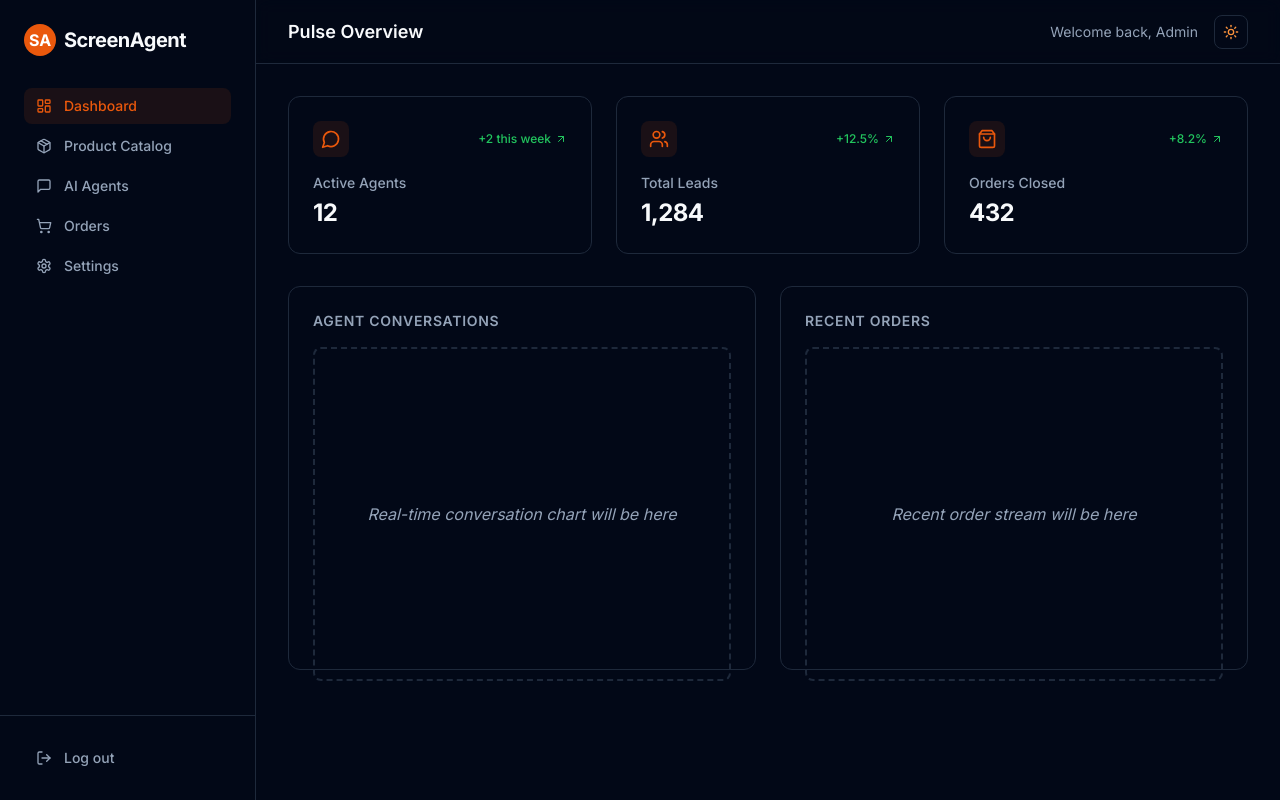
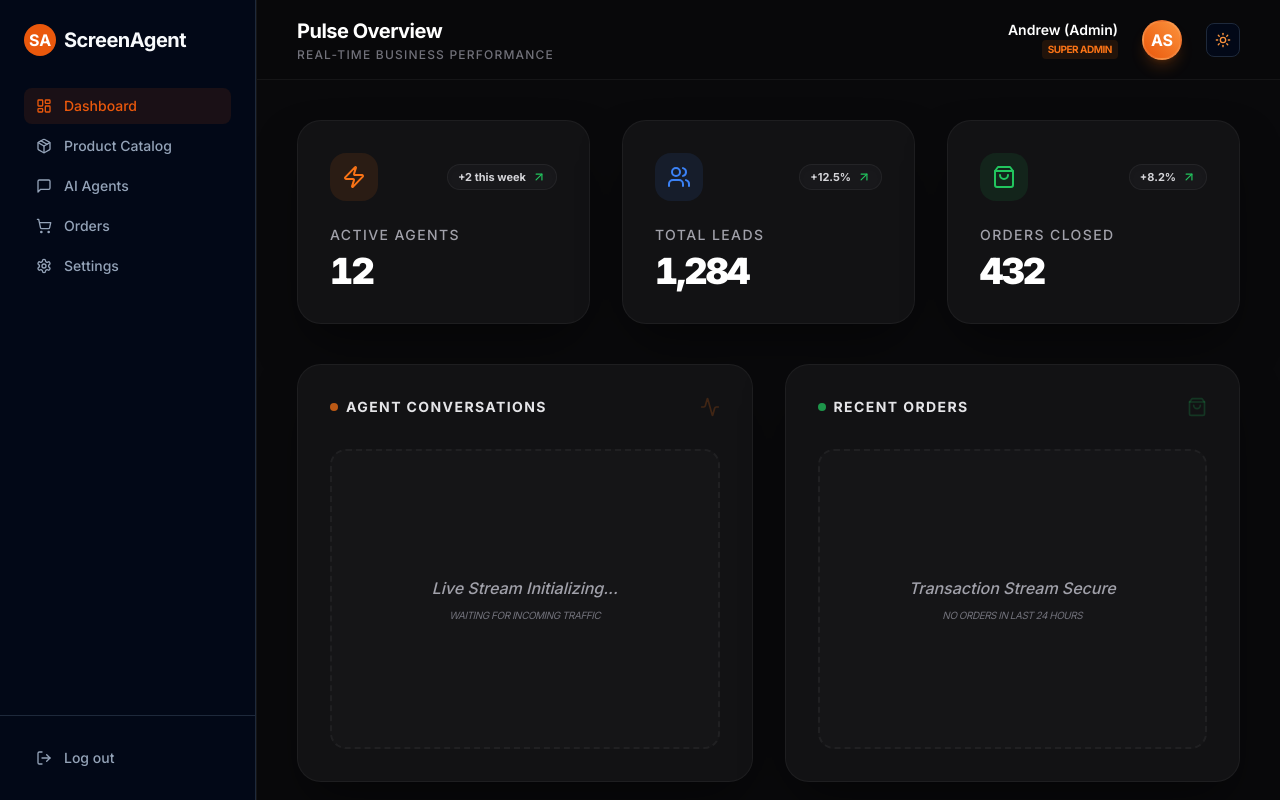
Before and after one commit to dgocostta/screenagent, a Next.js app: page / in a window 1280 px wide. Built offline with nearby package versions, Linux system fonts and the light colour scheme.

Commit message:
High-fidelity UI update to match mockup exactly

```diff
--- a/src/app/page.tsx
+++ b/src/app/page.tsx
@@ -1,59 +1,87 @@
 import { Sidebar } from "../components/Sidebar";
 import { ThemeToggle } from "../components/ThemeToggle";
-import { Users, ShoppingBag, MessageCircle, ArrowUpRight } from "lucide-react";
+import { Users, ShoppingBag, MessageCircle, ArrowUpRight, Activity, Zap } from "lucide-react";
 
 const stats = [
-  { label: "Active Agents", value: "12", icon: MessageCircle, trend: "+2 this week" },
-  { label: "Total Leads", value: "1,284", icon: Users, trend: "+12.5%" },
-  { label: "Orders Closed", value: "432", icon: ShoppingBag, trend: "+8.2%" },
+  { label: "Active Agents", value: "12", icon: Zap, trend: "+2 this week", color: "text-orange-500", bg: "bg-orange-500/10" },
+  { label: "Total Leads", value: "1,284", icon: Users, trend: "+12.5%", color: "text-blue-500", bg: "bg-blue-500/10" },
+  { label: "Orders Closed", value: "432", icon: ShoppingBag, trend: "+8.2%", color: "text-green-500", bg: "bg-green-500/10" },
 ];
 
 export default function Dashboard() {
   return (
-    <div className="flex h-screen bg-background text-foreground">
+    <div className="flex h-screen bg-[#09090b] text-zinc-100 selection:bg-orange-500/30">
       <Sidebar />
 
-      <main className="flex-1 overflow-y-auto">
-        <header className="h-16 border-b border-border flex items-center justify-between px-8 bg-card/50 backdrop-blur">
-          <h2 className="text-lg font-semibold">Pulse Overview</h2>
-          <div className="flex items-center gap-4">
-            <span className="text-sm text-muted-foreground">Welcome back, Admin</span>
+      <main className="flex-1 overflow-y-auto overflow-x-hidden border-l border-white/5">
+        <header className="h-20 flex items-center justify-between px-10 bg-[#09090b]/80 backdrop-blur-xl border-b border-white/5 sticky top-0 z-50">
+          <div className="space-y-0.5">
+            <h2 className="text-xl font-bold tracking-tight text-white">Pulse Overview</h2>
+            <p className="text-xs text-zinc-500 font-medium uppercase tracking-widest">Real-time business performance</p>
+          </div>
+          <div className="flex items-center gap-6">
+            <div className="flex flex-col items-end">
+              <span className="text-sm font-semibold text-white">Andrew (Admin)</span>
+              <span className="text-[10px] text-orange-500 font-bold uppercase tracking-tighter bg-orange-500/10 px-1.5 py-0.5 rounded">Super Admin</span>
+            </div>
+            <div className="w-10 h-10 rounded-full bg-gradient-to-tr from-orange-600 to-orange-400 border-2 border-white/10 flex items-center justify-center font-bold text-white shadow-lg shadow-orange-500/20">
+              AS
+            </div>
             <ThemeToggle />
           </div>
         </header>
 
-        <div className="p-8 space-y-8">
-          <div className="grid grid-cols-1 md:grid-cols-3 gap-6">
+        <div className="p-10 space-y-10 max-w-[1600px] mx-auto">
+          <div className="grid grid-cols-1 md:grid-cols-3 gap-8">
             {stats.map((stat) => (
-              <div key={stat.label} className="bg-card border border-border p-6 rounded-xl">
-                <div className="flex items-center justify-between mb-4">
-                  <div className="p-2 bg-orange-600/10 rounded-lg">
-                    <stat.icon className="w-5 h-5 text-orange-600" />
+              <div key={stat.label} className="group bg-[#121214] border border-white/5 p-8 rounded-3xl hover:border-orange-500/50 hover:bg-[#161618] transition-all duration-300 shadow-2xl shadow-black/50">
+                <div className="flex items-center justify-between mb-6">
+                  <div className={cn("p-3 rounded-2xl", stat.bg)}>
+                    <stat.icon className={cn("w-6 h-6", stat.color)} />
                   </div>
-                  <span className="text-xs font-medium text-green-500 flex items-center gap-1">
-                    {stat.trend}
-                    <ArrowUpRight className="w-3 h-3" />
-                  </span>
+                  <div className="flex items-center gap-1.5 px-2.5 py-1 rounded-full bg-zinc-900 border border-white/5 shadow-inner">
+                    <span className="text-[11px] font-bold text-zinc-300">{stat.trend}</span>
+                    <ArrowUpRight className="w-3.5 h-3.5 text-green-500" />
+                  </div>
                 </div>
-                <div className="space-y-1">
-                  <p className="text-sm text-muted-foreground font-medium">{stat.label}</p>
-                  <p className="text-2xl font-bold tracking-tight">{stat.value}</p>
+                <div className="space-y-1.5">
+                  <p className="text-sm text-zinc-400 font-medium tracking-wide uppercase tracking-widest text-[10px]">{stat.label}</p>
+                  <p className="text-4xl font-black tracking-tighter text-white tabular-nums">{stat.value}</p>
                 </div>
               </div>
             ))}
           </div>
 
-          <div className="grid grid-cols-1 lg:grid-cols-2 gap-6">
-            <div className="bg-card border border-border p-6 rounded-xl h-96">
-              <h3 className="text-sm font-semibold mb-4 text-muted-foreground uppercase tracking-wider">Agent Conversations</h3>
-              <div className="h-full flex items-center justify-center text-muted-foreground italic border-2 border-dashed border-border rounded-lg">
-                Real-time conversation chart will be here
+          <div className="grid grid-cols-1 lg:grid-cols-2 gap-8">
+            <div className="bg-[#121214] border border-white/5 p-8 rounded-3xl shadow-2xl shadow-black/50 overflow-hidden relative group">
+              <div className="absolute top-0 right-0 p-8">
+                 <Activity className="w-5 h-5 text-orange-500/20 group-hover:text-orange-500/50 transition-colors" />
+              </div>
+              <h3 className="text-sm font-bold text-zinc-200 mb-8 uppercase tracking-widest flex items-center gap-2">
+                <span className="w-2 h-2 rounded-full bg-orange-500 animate-pulse" />
+                Agent Conversations
+              </h3>
+              <div className="h-[300px] flex items-center justify-center text-zinc-500 italic border-2 border-dashed border-white/5 rounded-2xl bg-zinc-900/50 group-hover:bg-zinc-900/80 transition-colors">
+                <div className="text-center space-y-2">
+                  <p className="font-medium text-zinc-400">Live Stream Initializing...</p>
+                  <p className="text-[10px] uppercase tracking-tighter">Waiting for incoming traffic</p>
+                </div>
               </div>
             </div>
-            <div className="bg-card border border-border p-6 rounded-xl h-96">
-              <h3 className="text-sm font-semibold mb-4 text-muted-foreground uppercase tracking-wider">Recent Orders</h3>
-              <div className="h-full flex items-center justify-center text-muted-foreground italic border-2 border-dashed border-border rounded-lg">
-                Recent order stream will be here
+
+            <div className="bg-[#121214] border border-white/5 p-8 rounded-3xl shadow-2xl shadow-black/50 overflow-hidden relative group">
+              <div className="absolute top-0 right-0 p-8">
+                 <ShoppingBag className="w-5 h-5 text-green-500/20 group-hover:text-green-500/50 transition-colors" />
+              </div>
+              <h3 className="text-sm font-bold text-zinc-200 mb-8 uppercase tracking-widest flex items-center gap-2">
+                <span className="w-2 h-2 rounded-full bg-green-500 animate-pulse" />
+                Recent Orders
+              </h3>
+              <div className="h-[300px] flex items-center justify-center text-zinc-500 italic border-2 border-dashed border-white/5 rounded-2xl bg-zinc-900/50 group-hover:bg-zinc-900/80 transition-colors">
+                <div className="text-center space-y-2">
+                  <p className="font-medium text-zinc-400">Transaction Stream Secure</p>
+                  <p className="text-[10px] uppercase tracking-tighter">No orders in last 24 hours</p>
+                </div>
               </div>
             </div>
           </div>
@@ -62,3 +90,7 @@ export default function Dashboard() {
     </div>
   );
 }
+
+function cn(...inputs: any[]) {
+  return inputs.filter(Boolean).join(" ");
+}
```
